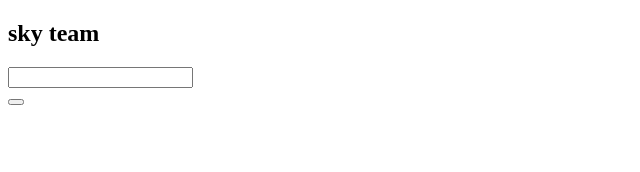
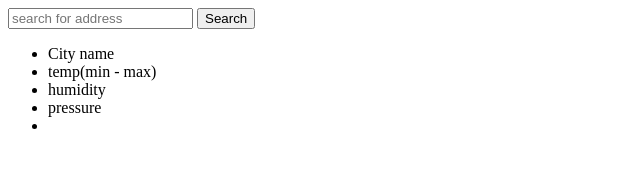
Before and after one commit to FACG6/skyTeam-project1, a plain HTML site: page public/index.html in a window 1280 px wide. Shown: the whole page, without its empty margins (0-640 px from the left). Drawn offline with Linux system fonts and the light colour scheme.

Commit message:
change index.html

```diff
--- a/public/index.html
+++ b/public/index.html
@@ -2,28 +2,38 @@
 <html lang="en">
 
 <head>
-  <meta charset="UTF-8">
-  <link rel="stylesheet" href="public/css/style.css" />
-  <title>sky teem</title>
+    <meta charset="UTF-8">
+    <meta name="viewport" content="width=device-width, initial-scale=1.0">
+    <meta http-equiv="X-UA-Compatible" content="ie=edge">
+    <title>Document</title>
+    <link rel="stylesheet" href="./css/style.css">
 </head>
 
 <body>
-  <section>
-    <div id="main">
-      <h1 class="header">sky team</h1>
-      <form  method="post">
-        <div>
-          <input id="myInput" class="search-city" type="text">
+    <form id="from">
+        <input id="searchFor" type="text" name='searchFor' placeholder="search for address">
+        <button type="button" id="searchBtn">Search</button>
+    </form>
+    <section class="">
+        <div class="weather">
+            <ul>
+                <li id="cityName">City name</li>
+                <li id="temp">temp(min - max)</li>
+                <li id="humidity">humidity</li>
+                <li id="pressure">pressure</li>
+                <li id="state"></li>
+            </ul>
         </div>
-        <button class="search-btn"></button>
-      </form>
-  </section>
-  <section id="sec">
-    <div id="results"></div>
-  <section>
+        <div class="image-container">
+            <img class="image" src="" alt="">
+        </div>
+    </section>
 
-  <script src="/public/js/logic.js"></script>
-  <script src="/public/js/dom.js"></script>
+
+    <script src="./js/dom.js"></script>
+    <script src="./js/logic.js"></script>
+    <script src="./config.js"></script>
+
 </body>
 
 </html>
```
